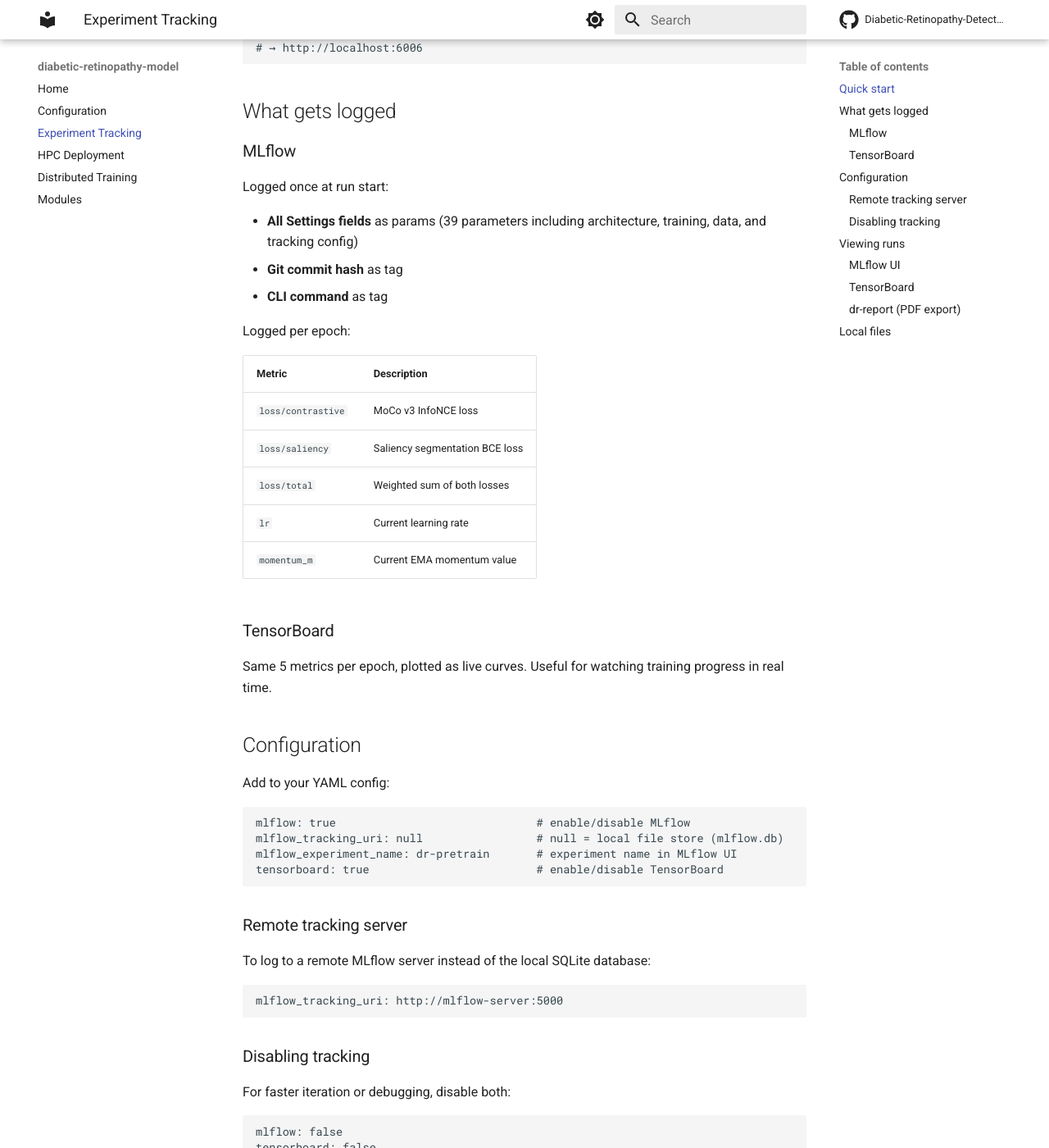
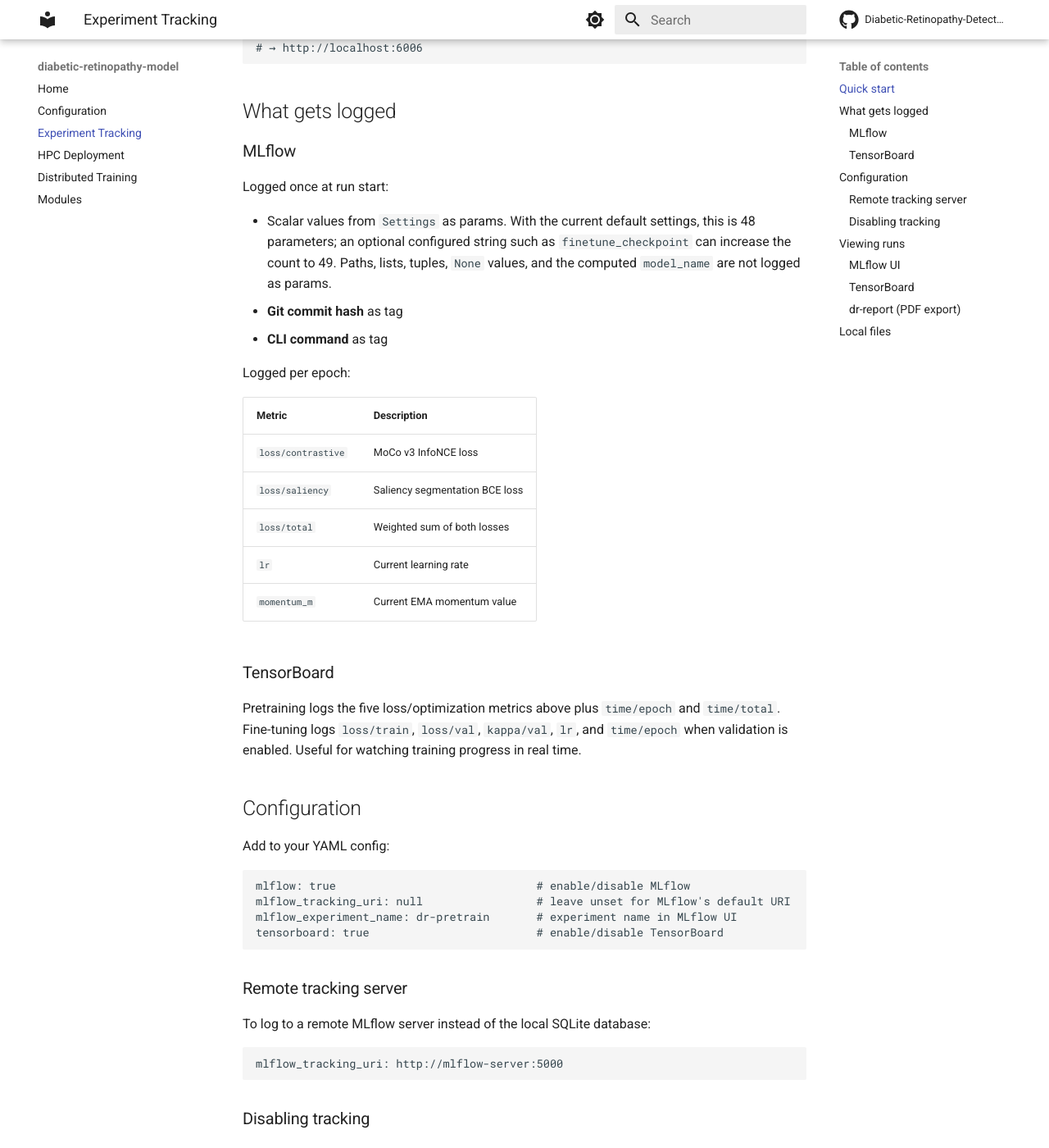
Before and after one commit to Diabetic-Retinopathy-Detection/diabetic-retinopathy-model, an MkDocs documentation site: the page built from docs/experiment-tracking.md, in a window 1280 px wide and 1400 px high, scrolled down 455 px. Shown: the whole window at 82% size. Built offline with MkDocs 1.6.1 and Material for MkDocs 9.7.7, drawn with Linux system fonts in a browser that asks for light colours; comment, search, counter and statistics services are not loaded; some of the changed text lies outside the part shown.

Commit message:
docs: align model guides with implementation

````diff
--- a/docs/experiment-tracking.md
+++ b/docs/experiment-tracking.md
@@ -23,7 +23,10 @@
 
 Logged once at run start:
 
-- **All Settings fields** as params (39 parameters including architecture, training, data, and tracking config)
+- Scalar values from `Settings` as params. With the current default settings,
+  this is 48 parameters; an optional configured string such as
+  `finetune_checkpoint` can increase the count to 49. Paths, lists, tuples,
+  `None` values, and the computed `model_name` are not logged as params.
 - **Git commit hash** as tag
 - **CLI command** as tag
 
@@ -39,7 +42,10 @@
 
 ### TensorBoard
 
-Same 5 metrics per epoch, plotted as live curves. Useful for watching training progress in real time.
+Pretraining logs the five loss/optimization metrics above plus `time/epoch`
+and `time/total`. Fine-tuning logs `loss/train`, `loss/val`, `kappa/val`, `lr`,
+and `time/epoch` when validation is enabled. Useful for watching training
+progress in real time.
 
 ## Configuration
 
@@ -47,7 +53,7 @@
 
 ```yaml
 mlflow: true                              # enable/disable MLflow
-mlflow_tracking_uri: null                 # null = local file store (mlflow.db)
+mlflow_tracking_uri: null                 # leave unset for MLflow's default URI
 mlflow_experiment_name: dr-pretrain       # experiment name in MLflow UI
 tensorboard: true                         # enable/disable TensorBoard
 ```
@@ -101,20 +106,24 @@
 Export TensorBoard scalars to a PDF:
 
 ```bash
-uv run dr-report --logdir logs/vit_p16_e768_d12_h12_c5/
-uv run dr-report --logdir logs/vit_p16_e768_d12_h12_c5/ --output report.pdf
+uv run dr-report --logdir logs/pretrain_vit_p16_e768_d12_h12_c5/
+uv run dr-report --logdir logs/pretrain_vit_p16_e768_d12_h12_c5/ --output report.pdf
 ```
 
 ## Local files
 
-MLflow stores data in two local files (both gitignored):
+When an explicit SQLite tracking URI is configured, MLflow stores data in a
+database and artifact location such as:
 
 | File | Purpose |
 |---|---|
 | `mlflow.db` | SQLite database with run metadata |
 | `mlruns/` | Run artifacts and metric history |
 
-These are created automatically on the first training run. To reset all runs, delete both:
+The training code does not automatically select this SQLite layout when
+`mlflow_tracking_uri` is `null`; configure a URI explicitly when a shared or
+portable local database is required. To reset a configured local store, delete
+its database and artifact directory:
 
 ```bash
 rm -rf mlflow.db mlflow.db-shm mlflow.db-wal mlruns/
````
Also changed, not shown: other parts of docs/experiment-tracking.md (+0 -1 lines), README.md (+50 -14 lines), docs/configuration.md (+18 -9 lines), docs/distributed-training.md (+4 -3 lines), docs/hpc.md (+3 -2 lines), docs/modules.md (+23 -9 lines).
